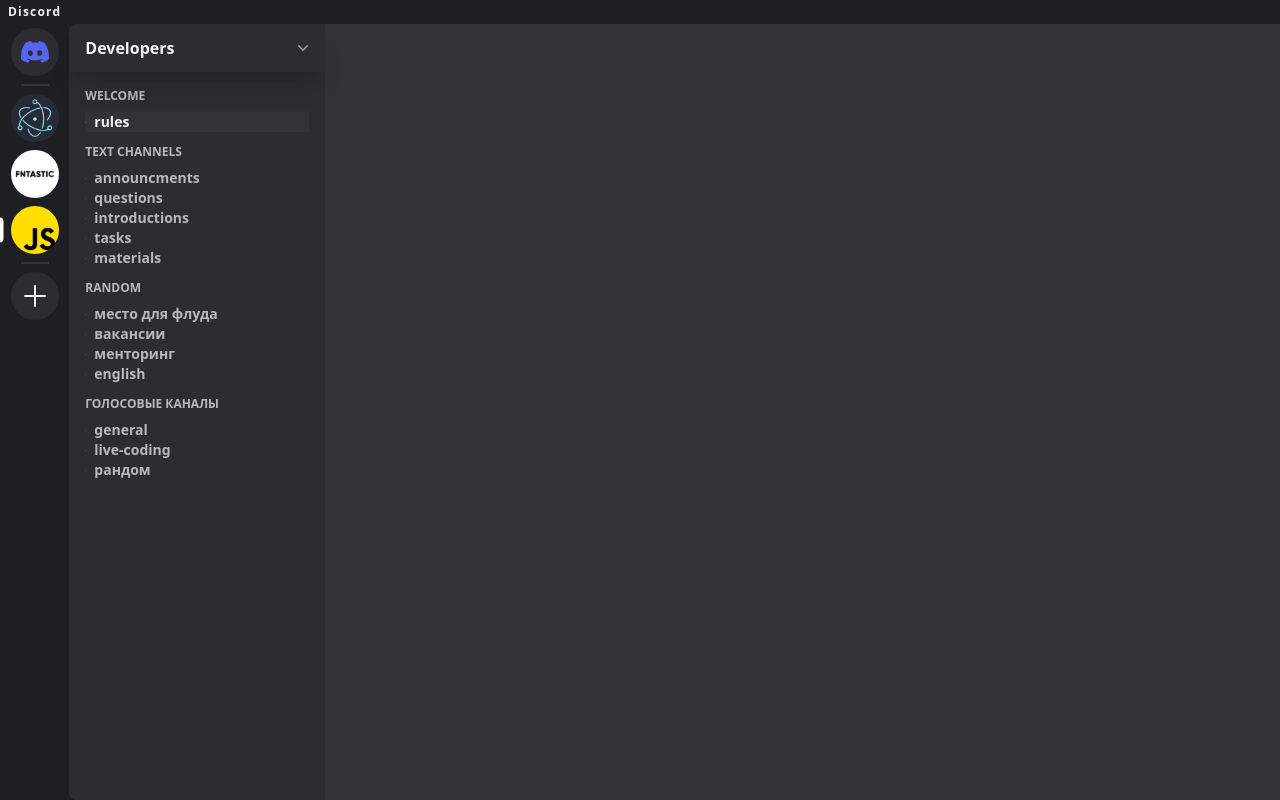
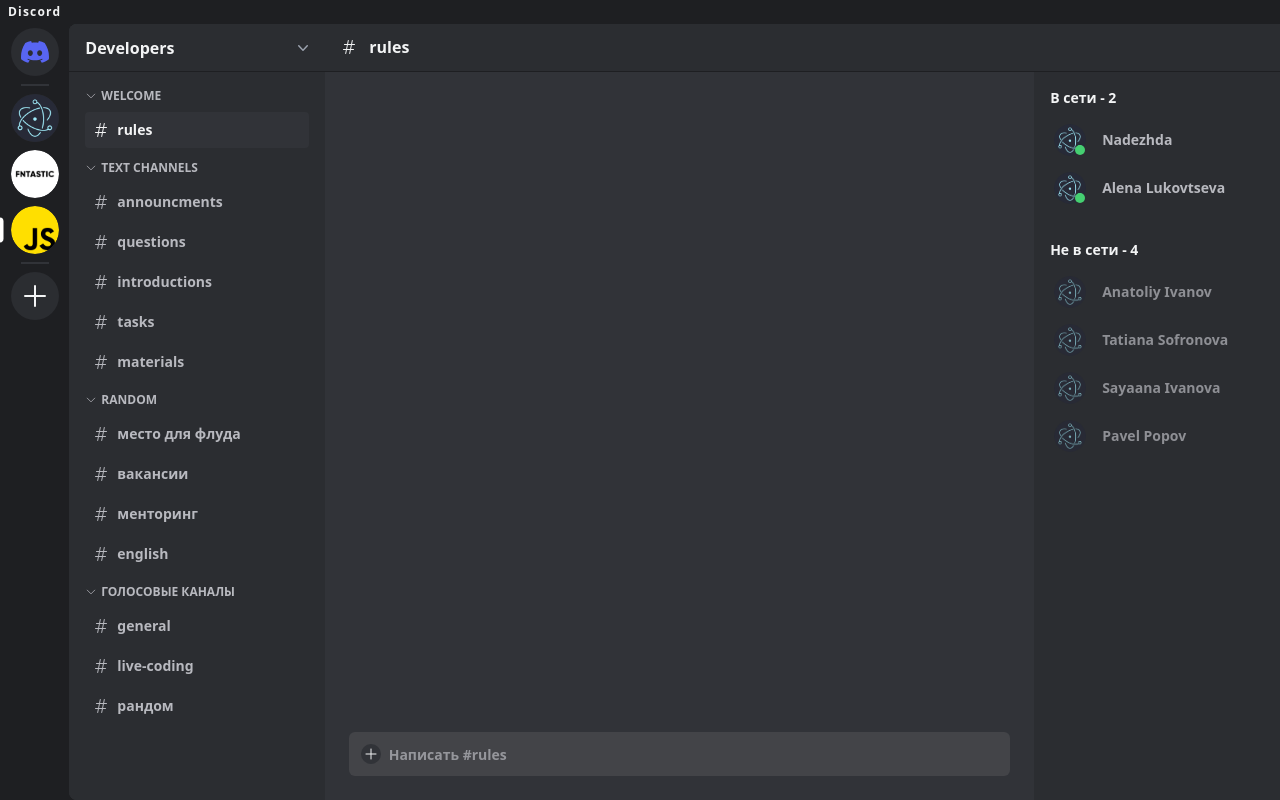
Before and after one commit to UiguunaMikhailova/discord-page, a website built with webpack: page src/index.html in a window 1280 px wide. Built offline with nearby package versions, Linux system fonts and the light colour scheme.

Commit message:
feat: add users, render them on right aside

```diff
--- a/src/data.json
+++ b/src/data.json
@@ -3,6 +3,32 @@
     "id": 0,
     "title": "Backstreet",
     "icon": "assets/icons/backstreet.png",
+    "users": [
+      {
+        "id": 0,
+        "username": "Alexandr",
+        "avatar": "assets/icons/user.png",
+        "online": false
+      },
+      {
+        "id": 1,
+        "username": "Kristina",
+        "avatar": "assets/icons/backstreet.png",
+        "online": false
+      },
+      {
+        "id": 2,
+        "username": "Natalya",
+        "avatar": "assets/icons/backstreet.png",
+        "online": true
+      },
+      {
+        "id": 3,
+        "username": "Uiguuna",
+        "avatar": "assets/icons/backstreet.png",
+        "online": true
+      }
+    ],
     "groups": [
       {
         "title": "информация",
@@ -49,6 +75,38 @@
     "id": 1,
     "title": "Fntastic",
     "icon": "assets/icons/fntastic.png",
+    "users": [
+      {
+        "id": 0,
+        "username": "Andrey",
+        "avatar": "assets/icons/backstreet.png",
+        "online": false
+      },
+      {
+        "id": 1,
+        "username": "Nikolay",
+        "avatar": "assets/icons/backstreet.png",
+        "online": false
+      },
+      {
+        "id": 2,
+        "username": "Igor",
+        "avatar": "assets/icons/backstreet.png",
+        "online": true
+      },
+      {
+        "id": 3,
+        "username": "Elena",
+        "avatar": "assets/icons/backstreet.png",
+        "online": false
+      },
+      {
+        "id": 4,
+        "username": "Ekaterina",
+        "avatar": "assets/icons/backstreet.png",
+        "online": true
+      }
+    ],
     "groups": [
       {
         "title": "general",
@@ -78,6 +136,44 @@
     "id": 2,
     "title": "Developers",
     "icon": "assets/icons/js.png",
+    "users": [
+      {
+        "id": 0,
+        "username": "Anatoliy Ivanov",
+        "avatar": "assets/icons/backstreet.png",
+        "online": false
+      },
+      {
+        "id": 1,
+        "username": "Tatiana Sofronova",
+        "avatar": "assets/icons/backstreet.png",
+        "online": false
+      },
+      {
+        "id": 2,
+        "username": "Nadezhda",
+        "avatar": "assets/icons/backstreet.png",
+        "online": true
+      },
+      {
+        "id": 3,
+        "username": "Sayaana Ivanova",
+        "avatar": "assets/icons/backstreet.png",
+        "online": false
+      },
+      {
+        "id": 4,
+        "username": "Alena Lukovtseva",
+        "avatar": "assets/icons/backstreet.png",
+        "online": true
+      },
+      {
+        "id": 5,
+        "username": "Pavel Popov",
+        "avatar": "assets/icons/backstreet.png",
+        "online": false
+      }
+    ],
     "groups": [
       {
         "title": "welcome",
--- a/src/index.html
+++ b/src/index.html
@@ -1,36 +1,66 @@
 <!DOCTYPE html>
 <html lang="en">
   <head>
-    <meta charset="UTF-8">
-    <meta http-equiv="X-UA-Compatible" content="IE=edge">
-    <meta name="viewport" content="width=device-width, initial-scale=1.0">
-    <link rel="shortcut icon" href="assets/icons/discord.png" type="image/x-icon">
+    <meta charset="UTF-8" />
+    <meta http-equiv="X-UA-Compatible" content="IE=edge" />
+    <meta name="viewport" content="width=device-width, initial-scale=1.0" />
+    <link
+      rel="shortcut icon"
+      href="assets/icons/discord.png"
+      type="image/x-icon"
+    />
     <title>Discord</title>
   </head>
   <body>
-    <div class="flex flex-row h-full w-full bg-color-gray-500 text-color-gray-100 font-sans text-sm font-semibold">
+    <div
+      class="flex cursor-default overflow-hidden flex-row h-full w-full bg-color-gray-500 text-color-gray-100 font-sans text-sm font-semibold"
+    >
       <header class="flex flex-col w-14 mt-1 ml-2 mr-2 items-center">
         <h1 class="text-xs tracking-widest">Discord</h1>
         <nav class="mt-2">
           <ul class="flex flex-col items-center">
             <li class="mb-2 relative flex flex-col items-center cursor-pointer">
-                        <div class="bg-color-gray-400 w-12 h-12 rounded-full group hover:rounded-2xl flex justify-center">
+              <div
+                class="bg-color-gray-400 w-12 h-12 rounded-full group hover:rounded-2xl flex justify-center"
+              >
                 <img class="w-7" src="assets/icons/discord.svg" />
-                           <p class="hidden z-10 group-hover:flex absolute left-16 top-2 p-1 border-0 rounded-md text-sm w-40 justify-center bg-color-gray-500">Личные сообщения</p>
+                <p
+                  class="hidden z-10 group-hover:flex absolute left-16 top-2 p-1 border-0 rounded-md text-sm w-40 justify-center bg-color-gray-500"
+                >
+                  Личные сообщения
+                </p>
               </div>
               <div class="w-7 h-0.5 mt-2 bg-color-gray-300"></div>
             </li>
             <li class="mb-2 flex flex-col items-center">
-                        <ul class="flex flex-col gap-2" id="menu__list">
-                        </ul>
+              <ul class="flex flex-col gap-2" id="menu__list"></ul>
               <div class="w-7 h-0.5 mt-2 bg-color-gray-300"></div>
             </li>
             <li class="mb-2 relative flex flex-col items-center cursor-pointer">
-                        <div class="bg-color-gray-400 w-12 h-12 rounded-full group hover:rounded-2xl flex justify-center items-center">
-                            <svg xmlns="http://www.w3.org/2000/svg" width="30px" height="30px" fill="none" viewBox="0 0 24 24" stroke-width="1.5" stroke="currentColor" class="w-8 h-8">
-                                <path stroke-linecap="round" stroke-linejoin="round" d="M12 4.5v15m7.5-7.5h-15" />
+              <div
+                class="bg-color-gray-400 w-12 h-12 rounded-full group hover:rounded-2xl flex justify-center items-center"
+              >
+                <svg
+                  xmlns="http://www.w3.org/2000/svg"
+                  width="30px"
+                  height="30px"
+                  fill="none"
+                  viewBox="0 0 24 24"
+                  stroke-width="1.5"
+                  stroke="currentColor"
+                  class="w-8 h-8"
+                >
+                  <path
+                    stroke-linecap="round"
+                    stroke-linejoin="round"
+                    d="M12 4.5v15m7.5-7.5h-15"
+                  />
                 </svg>
-                              <p class="hidden z-10 group-hover:flex absolute left-16 top-2 p-1 border-0 rounded-md text-sm w-40 justify-center bg-color-gray-500">Добавить сервер</p>
+                <p
+                  class="hidden z-10 group-hover:flex absolute left-16 top-2 p-1 border-0 rounded-md text-sm w-40 justify-center bg-color-gray-500"
+                >
+                  Добавить сервер
+                </p>
               </div>
             </li>
           </ul>
@@ -38,44 +68,101 @@
       </header>
       <main class="flex rounded-l-lg flex-row w-full mt-6 bg-color-gray-300">
         <aside class="bg-color-gray-400 w-64 rounded-l-lg">
-                <div>
           <div class="relative inline-block text-left rounded-l-lg">
             <div>
-                          <button type="button" class="w-64 rounded-tl-lg h-12 inline-flex justify-between items-center gap-x-1.5 px-4 py-2 text-sm font-semibold shadow-xl bg-color-gray-400 hover:bg-color-gray-300" id="menu-button" aria-expanded="true" aria-haspopup="true">
+              <button
+                type="button"
+                class="w-64 rounded-tl-lg h-12 inline-flex justify-between items-center gap-x-1.5 px-4 py-2 text-sm font-semibold border-b border-b-color-gray-500 bg-color-gray-400 hover:bg-color-gray-300"
+                id="menu-button"
+                aria-expanded="true"
+                aria-haspopup="true"
+              >
                 <p class="text-base" id="server__title"></p>
                 <div id="menu-icon">
-                                <svg class="-mr-1 h-5 w-5 text-gray-400" viewBox="0 0 20 20" fill="currentColor" aria-hidden="true">
-                                    <path fill-rule="evenodd" d="M5.23 7.21a.75.75 0 011.06.02L10 11.168l3.71-3.938a.75.75 0 111.08 1.04l-4.25 4.5a.75.75 0 01-1.08 0l-4.25-4.5a.75.75 0 01.02-1.06z" clip-rule="evenodd" />
+                  <svg
+                    class="-mr-1 h-5 w-5 text-gray-400"
+                    viewBox="0 0 20 20"
+                    fill="currentColor"
+                    aria-hidden="true"
+                  >
+                    <path
+                      fill-rule="evenodd"
+                      d="M5.23 7.21a.75.75 0 011.06.02L10 11.168l3.71-3.938a.75.75 0 111.08 1.04l-4.25 4.5a.75.75 0 01-1.08 0l-4.25-4.5a.75.75 0 01.02-1.06z"
+                      clip-rule="evenodd"
+                    />
                   </svg>
                 </div>
               </button>
             </div>
-                        <div class="hidden absolute right-0 z-10 mt-2 w-56 origin-top-right divide-y divide-gray-100 rounded-md bg-white shadow-lg ring-1 ring-black ring-opacity-5 focus:outline-none" id="menu" role="menu" aria-orientation="vertical" aria-labelledby="menu-button" tabindex="-1">
-                          <div class="py-1" role="none">
-                            <a href="#" class="text-gray-700 block px-4 py-2 text-sm" role="menuitem" tabindex="-1" id="menu-item-0">Edit</a>
-                            <a href="#" class="text-gray-700 block px-4 py-2 text-sm" role="menuitem" tabindex="-1" id="menu-item-1">Duplicate</a>
+            <div
+              class="hidden absolute flex-col gap-2 right-0 z-10 mt-2 w-56 origin-top-right divide-y p-2 divide-color-gray-400 rounded-md mr-4 bg-color-gray-500 shadow-lg ring-1 ring-black ring-opacity-5 focus:outline-none"
+              id="menu"
+            >
+              <div>
+                <p class="text-color-gray-200 p-2 text-sm cursor-pointer rounded hover:bg-color-gray-400">Буст сервера</p>
               </div>
-                          <div class="py-1" role="none">
-                            <a href="#" class="text-gray-700 block px-4 py-2 text-sm" role="menuitem" tabindex="-1" id="menu-item-2">Archive</a>
-                            <a href="#" class="text-gray-700 block px-4 py-2 text-sm" role="menuitem" tabindex="-1" id="menu-item-3">Move</a>
+              <div class="pt-2">
+                <p class="text-color-gray-200 p-2 text-sm cursor-pointer rounded hover:bg-color-gray-400">Пригласить людей</p>
+                <p class="text-color-gray-200 p-2 text-sm cursor-pointer rounded hover:bg-color-gray-400">Настройки сервера</p>
+                <p class="text-color-gray-200 p-2 text-sm cursor-pointer rounded hover:bg-color-gray-400">Создать канал</p>
+                <p class="text-color-gray-200 p-2 text-sm cursor-pointer rounded hover:bg-color-gray-400">Создать категорию</p>
+                <p class="text-color-gray-200 p-2 text-sm cursor-pointer rounded hover:bg-color-gray-400">Создать событие</p>
+                <p class="text-color-gray-200 p-2 text-sm cursor-pointer rounded hover:bg-color-gray-400">Каталог приложений</p>
               </div>
-                          <div class="py-1" role="none">
-                            <a href="#" class="text-gray-700 block px-4 py-2 text-sm" role="menuitem" tabindex="-1" id="menu-item-4">Share</a>
-                            <a href="#" class="text-gray-700 block px-4 py-2 text-sm" role="menuitem" tabindex="-1" id="menu-item-5">Add to favorites</a>
+              <div class="pt-2">
+                <p class="text-color-gray-200 p-2 text-sm cursor-pointer rounded hover:bg-color-gray-400">Параметры уведомлений</p>
+                <p class="text-color-gray-200 p-2 text-sm cursor-pointer rounded hover:bg-color-gray-400">Настройки конфиденциальности</p>
               </div>
-                          <div class="py-1" role="none">
-                            <a href="#" class="text-gray-700 block px-4 py-2 text-sm" role="menuitem" tabindex="-1" id="menu-item-6">Delete</a>
+              <div class="pt-2">
+                <p class="text-color-gray-200 p-2 text-sm cursor-pointer rounded hover:bg-color-gray-400">Настр. профиль сервера</p>
+                <p class="text-color-red p-2 text-sm cursor-pointer rounded hover:bg-color-gray-400">Покинуть сервер</p>
               </div>
             </div>
           </div>
           <div class="container p-4 text-color-gray-200">
-                        <ul class="flex flex-col gap-3" id="canals">
-                        </ul>
+            <ul class="flex flex-col gap-3" id="canals"></ul>
+          </div>
+        </aside>
+        <div class="flex w-full flex-col items-stretch">
+          <div
+          style="height: 50px;"
+            class=" px-4 py-2 border-b border-b-color-gray-500 flex items-center text-sm font-semibold bg-color-gray-400"
+          >
+            <p class="w-full flex gap-3 items-center text-base" id="canal__title">Назхвание канала</p>
+          </div>
+          <div class="flex h-full">
+            <section class="w-full flex flex-col justify-end pb-6">
+              <div></div>
+              <div class="px-3 mx-6 rounded-md h-11 flex items-center justify-between bg-color-gray-600">
+                <div
+                class="bg-color-gray-300 hover:bg-color-gray-700 cursor-pointer w-5 h-5 rounded-full group hover:rounded-2xl flex justify-center items-center"
+              >
+                <svg
+                  xmlns="http://www.w3.org/2000/svg"
+                  width="0"
+                  height="0"
+                  fill="none"
+                  viewBox="0 0 24 24"
+                  stroke-width="1.5"
+                  stroke="currentColor"
+                  class="w-4 h-4"
+                >
+                  <path
+                    stroke-linecap="round"
+                    stroke-linejoin="round"
+                    d="M12 4.5v15m7.5-7.5h-15"
+                  />
+                </svg>
+              </div>
+              <input id="input" type="text" placeholder="It must be 9 digits" class="bg-color-gray-600 px-2 placeholder:text-color-gray-200 placeholder:opacity-70 text-color-gray-100 focus:outline-none h-full w-full my-2" />
+              </div>
+            </section>
+            <section class="bg-color-gray-400 w-80 flex flex-col gap-8 p-4 h-full">
+              <div id="online"></div>
+              <div id="offline"></div>
+            </section>
           </div>
         </div>
-            </aside>
-            <section>
-            </section>
       </main>
     </div>
   </body>
--- a/src/index.ts
+++ b/src/index.ts
@@ -9,6 +9,10 @@
 const menuList = document.getElementById("menu__list") as HTMLElement;
 const canals = document.getElementById("canals") as HTMLElement;
 const serverTitle = document.getElementById("server__title") as HTMLElement;
+const canalTitle = document.getElementById("canal__title") as HTMLElement;
+const online = document.getElementById("online") as HTMLElement;
+const offline = document.getElementById("offline") as HTMLElement;
+const input = document.getElementById("input") as HTMLInputElement;
 
 type Canal = {
   title: string;
@@ -16,6 +20,12 @@
 type Group = {
   title: string;
   canals: Canal[];
+};
+type User = {
+  id: number;
+  username: string;
+  avatar: string;
+  online: boolean;
 };
 
 let currServer = 2;
@@ -52,6 +62,36 @@
     <div class="hidden z-10 group-hover:flex absolute left-16 top-2 px-3 py-1 rounded-md text-sm justify-center bg-color-gray-500">${title}</div></div>`;
   menuList?.append(li);
   createGroups(data[currServer].groups, data[currServer].title);
+  const onlineUsers = data[currServer].users.filter((x) => x.online);
+  const offlineUsers = data[currServer].users.filter((x) => !x.online);
+  renderUsers(onlineUsers, true);
+  renderUsers(offlineUsers, false);
+}
+
+function renderUsers(users: User[], isOnline: boolean): void {
+  const p = document.createElement("p");
+  p.className = "w-52 text-sm mb-3 cursor-default";
+  p.innerText = `${isOnline ? 'В' : 'Не в'} сети - ${users.length}`;
+  const ul = document.createElement("ul");
+  ul.className = "flex flex-col gap-2";
+  users.forEach((user) => {
+    const li = document.createElement("li");
+    li.className = `flex p-1 rounded-md hover:bg-color-gray-300 hover:opacity-100 group cursor-pointer items-center gap-4 relative ${isOnline ? '' : 'opacity-70'}`;
+    li.innerHTML = `<img class="rounded-full w-8 h-8" src="${user.avatar}">
+    <p class="w-full text-color-gray-200 group-hover:text-color-white ${isOnline ? 'online' : ''}">${user.username}</p>`;
+    ul.appendChild(li);
+  });
+  if (isOnline) {
+    while (online.firstChild) {
+      online.removeChild(online.firstChild);
+    }
+    online.append(p, ul);
+  } else {
+    while (offline.firstChild) {
+      offline.removeChild(offline.firstChild);
+    }
+    offline.append(p, ul)
+  }
 }
 
 function createGroups(groups: Group[], title: string): void {
@@ -71,12 +111,16 @@
     const ul = document.createElement("ul");
     ul.className = "flex flex-col gap-1";
     li.appendChild(ul);
-    renderCanals(group.canals, groupIndex, ul)
+    renderCanals(group.canals, groupIndex, ul);
     canals?.append(li);
   });
 }
 
-function renderCanals(canals: Canal[], groupIndex: number, ul: HTMLElement): void {
+function renderCanals(
+  canals: Canal[],
+  groupIndex: number,
+  ul: HTMLElement
+): void {
   canals.forEach((canal, index) => {
     createCanals(canal, ul, index, groupIndex);
   });
@@ -86,7 +130,7 @@
   canal: Canal,
   ul: HTMLElement,
   index: number,
-  groupIndex: number,
+  groupIndex: number
 ): void {
   const li = document.createElement("li");
   li.addEventListener("click", () => {
@@ -101,6 +145,12 @@
       ? "canal--active"
       : ""
   }`;
+  if (currCanal.canal === index && currCanal.group === groupIndex) {
+    canalTitle.innerHTML = `<svg xmlns="http://www.w3.org/2000/svg" fill="none" width="1" height="1" viewBox="0 0 24 24" stroke-width="1.5" stroke="currentColor" class="w-4 h-4">
+    <path stroke-linecap="round" stroke-linejoin="round" d="M5.25 8.25h15m-16.5 7.5h15m-1.8-13.5l-3.9 19.5m-2.1-19.5l-3.9 19.5" />
+    </svg><p>${canal.title}</p>`;
+    input.placeholder = `Написать #${canal.title}`
+  }
   li.className = classes;
   li.innerHTML = `<svg xmlns="http://www.w3.org/2000/svg" fill="none" width="1" height="1" viewBox="0 0 24 24" stroke-width="1.5" stroke="currentColor" class="w-4 h-4">
   <path stroke-linecap="round" stroke-linejoin="round" d="M5.25 8.25h15m-16.5 7.5h15m-1.8-13.5l-3.9 19.5m-2.1-19.5l-3.9 19.5" />
@@ -111,12 +161,14 @@
 menuBtn?.addEventListener("click", () => {
   if (menu?.classList.contains("hidden")) {
     menu?.classList.remove("hidden");
+    menu?.classList.add("flex");
     menuIcon.innerHTML = `<svg class="-mr-1 h-5 w-5 text-gray-400" fill="currentColor" viewBox="0 0 24 24" stroke-width="1.5" stroke="currentColor" aria-hidden="true">
     <path stroke-linecap="round" stroke-linejoin="round" d="M6 18L18 6M6 6l12 12" />
   </svg>
   `;
   } else {
     menu?.classList.add("hidden");
+    menu?.classList.remove("flex");
     menuIcon.innerHTML = `<svg class="-mr-1 h-5 w-5 text-gray-400" viewBox="0 0 20 20" fill="currentColor" aria-hidden="true">
         <path fill-rule="evenodd" d="M5.23 7.21a.75.75 0 011.06.02L10 11.168l3.71-3.938a.75.75 0 111.08 1.04l-4.25 4.5a.75.75 0 01-1.08 0l-4.25-4.5a.75.75 0 01.02-1.06z" clip-rule="evenodd" />
     </svg>`;
--- a/src/styles/style.css
+++ b/src/styles/style.css
@@ -49,3 +49,14 @@
     transform: translate(-50%, -50%);
     transition: all .3s;
 }
+.online:before {
+    content: "";
+    display: block;
+    background-color: #45cf71;
+    width: 10px;
+    height: 10px;
+    position: absolute;
+    border-radius: 100%;
+    bottom: 5px;
+    left: 25px;
+}
--- a/tailwind.config.js
+++ b/tailwind.config.js
@@ -1,7 +1,7 @@
 const defaultTheme = require("tailwindcss/defaultTheme");
 
 module.exports = {
-  content: ["./src/*.html"],
+  content: ["./src/*.{html,ts}"],
   theme: {
     extend: {
       fontFamily: {
@@ -22,6 +22,8 @@
           300: "#313338",
           400: "#2B2D31",
           500: "#1E1F22",
+          600: "#434448",
+          700: "#5b5b5b",
         },
         "color-blue": "#5865F2",
         "color-lime": "#57F287",
```
Also changed, not shown: src/assets/icons/user.png (added). Lines whose indentation alone changed are shown as unchanged.
